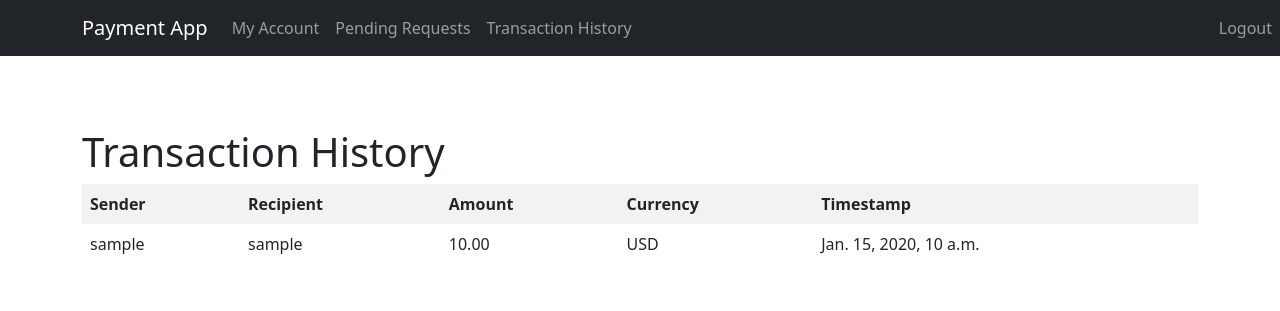
After one commit to arjunjoshua/Payment_Application, a Django app: page /account/transaction_history in a window 1280 px wide. The commit adds this page. Shown: the top 311 px of the page. Run offline with Django 4.2, Linux system fonts and the light colour scheme; a user stored in the database is signed in; tables that the repository leaves empty hold one stand-in row (values such as "Sample post"); some libraries are stand-ins or nearby versions.

Commit message:
Added option to view transaction history

```diff
--- a/account/urls.py
+++ b/account/urls.py
@@ -4,4 +4,5 @@ from django.urls import path
 urlpatterns = [
     path("pendingrequests/", views.pending_requests, name="pendingrequests"),
     path('requests/<int:request_id>/<str:action>/', views.handle_request, name='handle_request'),
+    path("transaction_history", views.transaction_history, name="transaction_history"),
 ]
--- a/account/views.py
+++ b/account/views.py
@@ -1,27 +1,80 @@
 from django.shortcuts import render, redirect, get_object_or_404
 from django.contrib.auth.decorators import login_required
-from paymentapp.models import PayRequest
+from paymentapp.models import PayRequest, Transaction
 from django.contrib import messages
+from register.models import CustomUser
+from decimal import Decimal
+import requests
+from currencyapi.serializers import ConvertedCurrencySerializer
+from currencyapi.models import ConvertedCurrency
+from django.db import transaction
+from django.utils import timezone
 
 
 @login_required
 def pending_requests(request):
     user = request.user
-    received_requests = PayRequest.objects.filter(recipient=user, isPaid=False)
+    received_requests = PayRequest.objects.filter(recipient=user)
     context = {
         'received_requests': received_requests,
     }
     return render(request, 'account/pendingrequests.html', context)
 
 
+@login_required()
+def transaction_history(request):
+    user = request.user
+    sender_transactions = Transaction.objects.filter(sender=user)
+    recipient_transactions = Transaction.objects.filter(recipient=user)
+    transactions = sender_transactions | recipient_transactions
+    transactions = transactions.order_by('-timestamp')
+    return render(request, 'account/transaction_history.html', {'transactions': transactions})
+
+
 @login_required
+@transaction.atomic
 def handle_request(request, request_id, action):
     pay_request = get_object_or_404(PayRequest, pk=request_id)
     if pay_request.recipient != request.user:
         return redirect('pendingrequests')
     if action == 'accept':
-        pay_request.isPaid = True
-        pay_request.save()
+        recipient = get_object_or_404(CustomUser, username=pay_request.sender)
+        amount = pay_request.amount
+        sender = request.user
+        currency = recipient.currency
+
+        if sender.account_balance < amount:
+            messages.error(request, 'Insufficient balance')
+            return redirect('pendingrequests')
+        if sender.currency != recipient.currency:
+            url = f'{sender.currency}/{recipient.currency}/{amount}'
+            absolute_uri = request.build_absolute_uri('/conversion/' + url)
+            response = requests.get(absolute_uri)
+            if response.status_code == 200:
+                serializer = ConvertedCurrencySerializer(data=response.json())
+                if serializer.is_valid():
+                    conversion_response = ConvertedCurrency(serializer.validated_data['amount'],
+                                                            serializer.validated_data['is_success'])
+                    if conversion_response.is_success:
+                        converted_amount = Decimal(conversion_response.amount)
+                else:
+                    messages.error(request, 'Your currency could not be converted.')
+            else:
+                messages.error(request, f"Conversion API returned status code {response.status_code}")
+        else:
+            converted_amount = amount
+
+        # Carry out payments
+        sender.account_balance -= amount
+        recipient.account_balance += converted_amount
+        sender.save()
+        recipient.save()
+
+        # Record the transaction in the database
+        transaction = Transaction(sender=sender, recipient=recipient, amount=converted_amount, timestamp=timezone.now(),
+                                  currency=currency)
+        transaction.save()
+        pay_request.delete()
         messages.success(request, "Transfer complete")
     elif action == 'reject':
         pay_request.delete()
--- /dev/null
+++ b/templates/account/transaction_history.html
@@ -0,0 +1,51 @@
+{% extends 'base.html' %}
+
+{% block title %}Transaction History{% endblock %}
+
+{% block content %}
+    <h1>Transaction History</h1>
+    <table>
+        <thead>
+        <tr>
+            <th>Sender</th>
+            <th>Recipient</th>
+            <th>Amount</th>
+            <th>Currency</th>
+            <th>Timestamp</th>
+        </tr>
+        </thead>
+        <tbody>
+        {% for transaction in transactions %}
+            <tr>
+                <td>{{ transaction.sender.username }}</td>
+                <td>{{ transaction.recipient.username }}</td>
+                <td>{{ transaction.amount }}</td>
+                <td>{{ transaction.currency }}</td>
+                <td>{{ transaction.timestamp }}</td>
+            </tr>
+        {% endfor %}
+        </tbody>
+    </table>
+{% endblock %}
+
+{% block styles %}
+    <style>
+        table {
+            border-collapse: collapse;
+            width: 100%;
+        }
+
+        th, td {
+            text-align: left;
+            padding: 8px;
+        }
+
+        th {
+            background-color: #f2f2f2;
+        }
+
+        tr:nth-child(even) {
+            background-color: #f2f2f2;
+        }
+    </style>
+{% endblock %}
--- a/templates/navbar.html
+++ b/templates/navbar.html
@@ -1,21 +1,42 @@
-<head>
-    <!-- Bootstrap 5 CSS -->
-    <link rel="stylesheet" href="https://cdnjs.cloudflare.com/ajax/libs/bootstrap/5.0.2/css/bootstrap.min.css" integrity="sha512-h+3Tk8Ov5xbBhxXz5dOJ5FK19GIOv/7cLxjx/IfMpzBaW8SzvHBDmJX4G0E/AHL0e8QvAtH+GfiZSg1LjkPYQ==" crossorigin="anonymous" referrerpolicy="no-referrer" />
-    <!-- Bootstrap 5 JavaScript -->
-    <script src="https://cdnjs.cloudflare.com/ajax/libs/bootstrap/5.0.2/js/bootstrap.bundle.min.js" integrity="sha512-2t7dDnuKg70tUrkiHYf98rJL7IhfXfmmYV7JGqzTnV7blpbIn+KrGrV7Tx/TVLvfoRJlc0oX9YhD1RH6RkR6pA==" crossorigin="anonymous" referrerpolicy="no-referrer"></script>
-    <nav class="navbar navbar-expand-lg navbar-light bg-light">
-        <div class="container-fluid">
-            <a class="navbar-brand" href="/home">My Account</a>
-            <button class="navbar-toggler" type="button" data-bs-toggle="collapse" data-bs-target="#navbarNav" aria-controls="navbarNav" aria-expanded="false" aria-label="Toggle navigation">
-                <span class="navbar-toggler-icon"></span>
-            </button>
-            <div class="collapse navbar-collapse justify-content-end" id="navbarNav">
-                <ul class="navbar-nav">
+<body>
+<nav class="navbar navbar-expand-lg navbar-dark bg-dark">
+    <div class="container">
+        <a class="navbar-brand">Payment App</a>
+        <button class="navbar-toggler" type="button" data-toggle="collapse" data-target="#navbarNav" aria-controls="navbarNav" aria-expanded="false" aria-label="Toggle navigation">
+            <span class="navbar-toggler-icon"></span>
+        </button>
+        <div class="collapse navbar-collapse" id="navbarNav">
+            <ul class="navbar-nav ml-auto">
+                {% if user.is_authenticated %}
                     <li class="nav-item">
-                        <a class="nav-link" href="/logout">Logout</a>
+                        <a class="nav-link" href="{% url 'home' %}">My Account</a>
                     </li>
-                </ul>
-            </div>
+                    <li class="nav-item">
+                        <a class="nav-link" href="{% url 'pendingrequests' %}">Pending Requests</a>
+                    </li>
+                    <li class="nav-item">
+                        <a class="nav-link" href="{% url 'transaction_history' %}">Transaction History</a>
+                    </li>
+                    <li class="nav-item">
+                        <a class="nav-link" style="position: absolute; right: 0" href="{% url 'logout' %}">Logout</a>
+                    </li>
+                {% else %}
+                    <li class="nav-item">
+                        <a class="nav-link" href="{% url 'login' %}">Login</a>
+                    </li>
+                    <li class="nav-item">
+                        <a class="nav-link" href="{% url 'register' %}">Register</a>
+                    </li>
+                {% endif %}
+            </ul>
         </div>
-    </nav>
-</head>
+    </div>
+</nav>
+<div class="container mt-4">
+    {% block content %}
+    {% endblock %}
+</div>
+<script src="https://code.jquery.com/jquery-3.5.1.slim.min.js"></script>
+<script src="https://cdn.jsdelivr.net/npm/@popperjs/core@2.9.3/dist/umd/popper-base.min.js"></script>
+<script src="https://stackpath.bootstrapcdn.com/bootstrap/4.5.0/js/bootstrap.min.js"></script>
+</body>
```
Also changed, not shown: templates/account/pendingrequests.html (+14 -6 lines), 1 other file.
